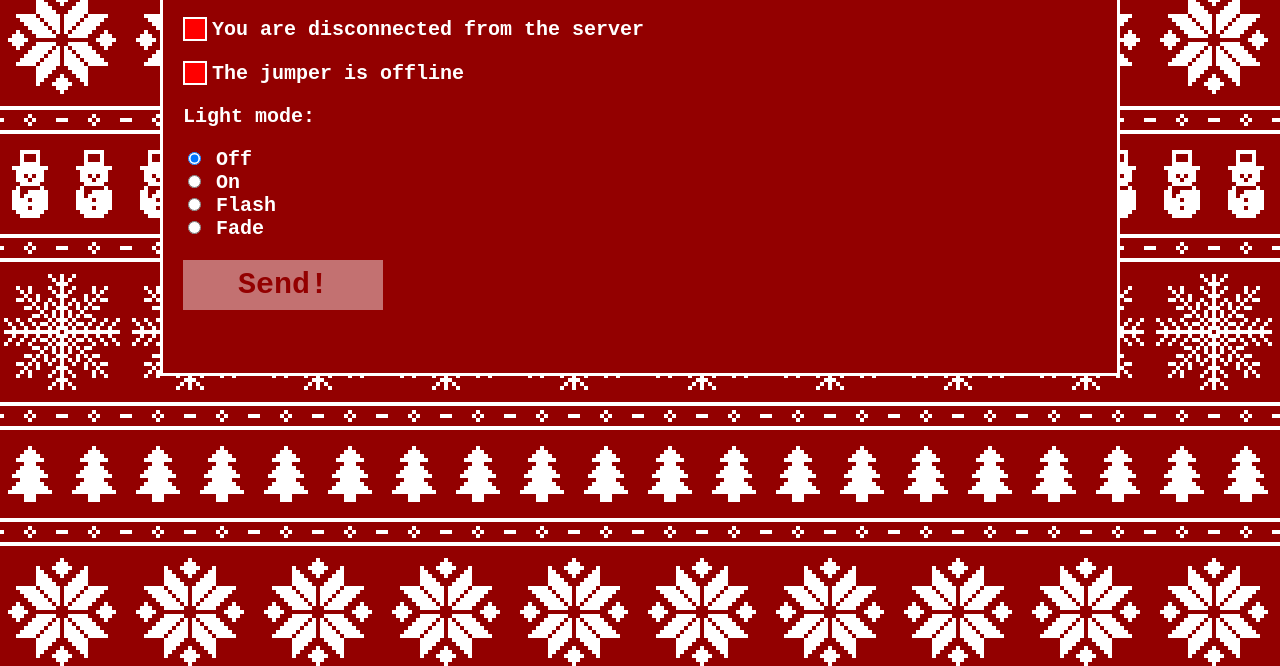
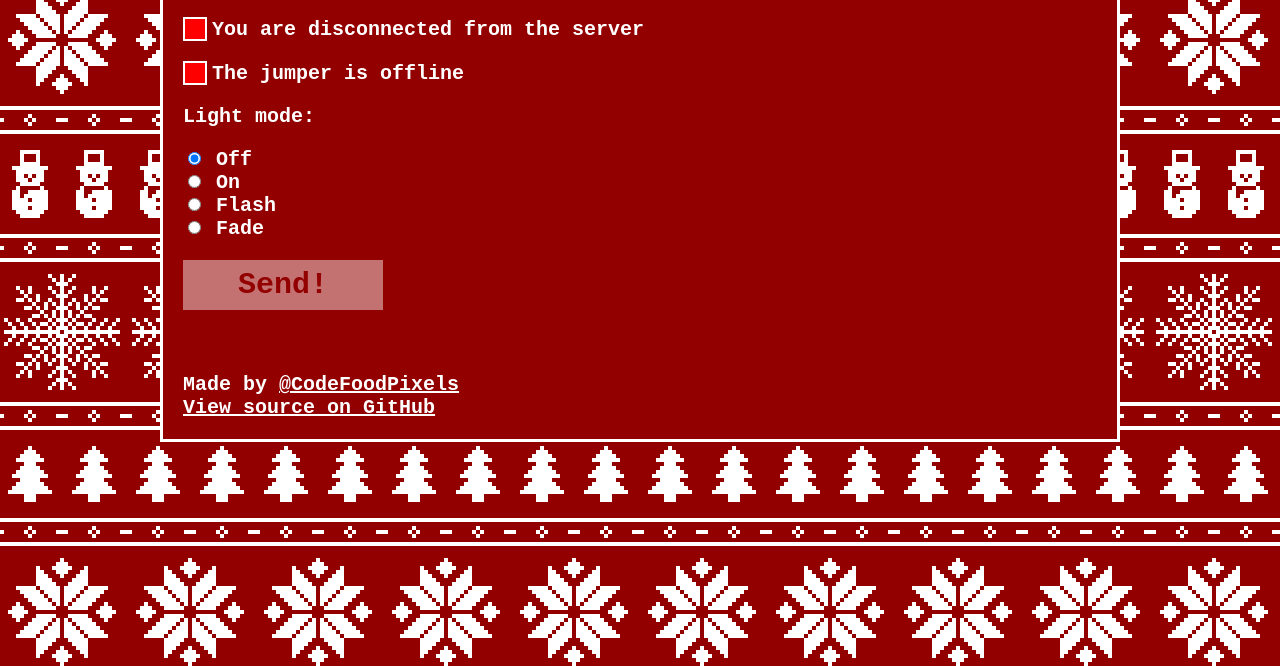
Before and after one commit to CodeFoodPixels/jumper-lights, a plain HTML site: page frontend/index.html in a window 1280 px wide. Shown: the part 134-800 px from the top of the page. Drawn offline with Linux system fonts and the light colour scheme.

Commit message:
Add twitter and github links

```diff
--- a/frontend/index.html
+++ b/frontend/index.html
@@ -55,6 +55,12 @@
 
             <button type="submit" class="submit" disabled>Send!</button>
             <div class="message">&nbsp;</div>
+            <div>
+                Made by <a href="https://twitter.com/codefoodpixels" target="_blank">@CodeFoodPixels</a>
+            </div>
+            <div>
+                <a href="https://github.com/lukeb-uk/jumper-lights" target="_blank">View source on GitHub</a>
+            </div>
         </form>
     </div>
     <script src="mqtt.min.js"></script>
--- a/frontend/main.css
+++ b/frontend/main.css
@@ -22,6 +22,10 @@ body {
 h1 {
     margin-top: 0px;
     margin-bottom: 20px;
+}
+
+a {
+    color: #ffffff;
 }
 
 .sliders {
@@ -95,4 +99,5 @@ h1 {
 
 .message {
     margin-top: 20px;
+    margin-bottom: 20px;
 }
```
